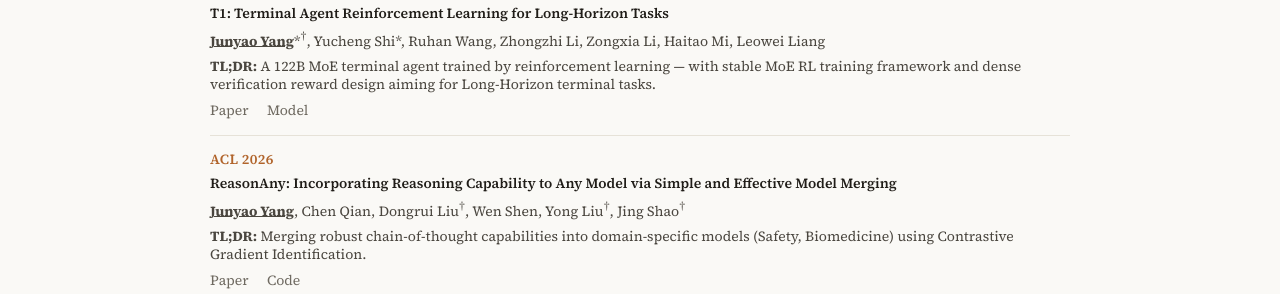
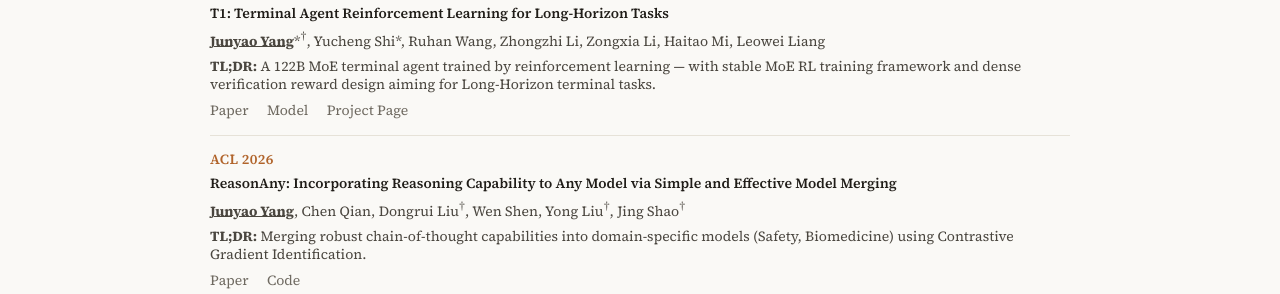
Before and after one commit to jyyang26/jyyang26.github.io, a Jekyll site: the page built from _pages/about.md, in a window 1280 px wide and 900 px high, scrolled down 782 px. Shown: the part 160-454 px from the top of the window. Built offline with Jekyll 4.4.1, drawn with Linux system fonts in a browser that asks for light colours.

Commit message:
Update about.md

```diff
--- a/_pages/about.md
+++ b/_pages/about.md
@@ -499,6 +499,7 @@
             <div class="paper-links">
               <a href="https://jyyang26.github.io/t1/t1.pdf">Paper</a>
               <a href="https://huggingface.co/TberiusJunyao/T1-122B-A10B">Model</a>
+              <a href="https://jyyang26.github.io/t1/">Project Page</a>
             </div>
           </div>
         </div>
```
